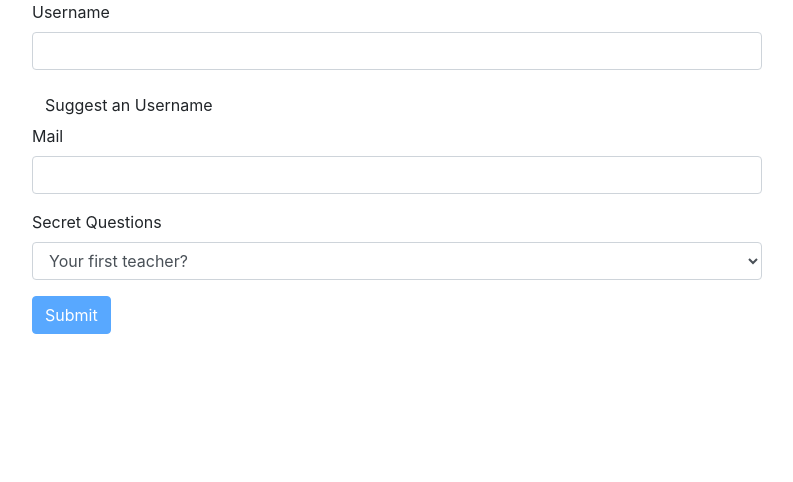
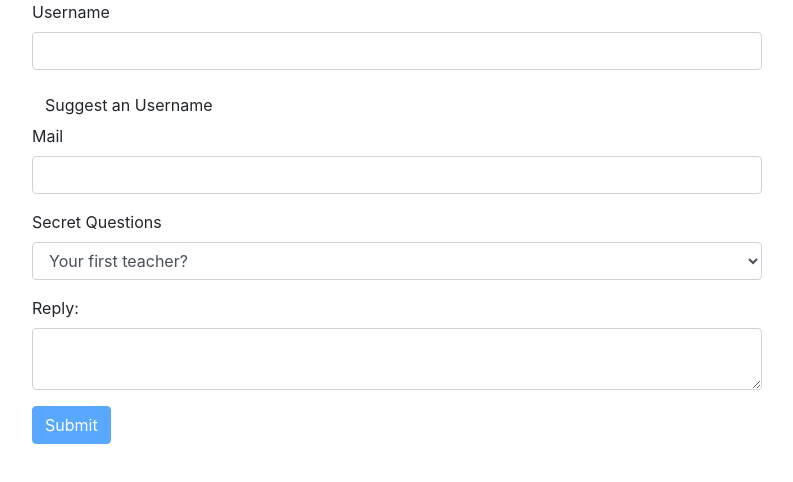
Before and after one commit to prateek-1510/form--template-driven-, an Angular app: page / in a window 1280 px wide. Shown: the top 482 px of the page, without its empty margins (53-846 px from the left). Built offline with nearby package versions, Linux system fonts and the light colour scheme.

Commit message:
dev branch commits

```diff
--- a/src/app/app.component.html
+++ b/src/app/app.component.html
@@ -21,6 +21,11 @@
             <option value="teacher">Your first teacher?</option>
           </select>
         </div>
+        <div class="form-group">
+          <label for="reply">Reply:</label>
+          <textarea class="form-control" rows="2" name="securityReply" [(ngModel)]="securityQuesReply"></textarea>
+          <p>{{securityQuesReply}}</p>
+        </div>
         <button class="btn btn-primary" type="submit" [disabled]="!formElement.valid">Submit</button>
       </form>
     </div>
--- a/src/app/app.component.ts
+++ b/src/app/app.component.ts
@@ -9,12 +9,14 @@ export class AppComponent {
   title = 'form-one';
   @ViewChild('f') formElement:NgForm;
   defaultSecurityQues="teacher";
+  securityQuesReply:string;
 
   // onSubmit(form:NgForm)
   // {
   //   console.log(form);
   //
   // }
+
   onSubmit()
   {
     console.log(this.formElement);
```
